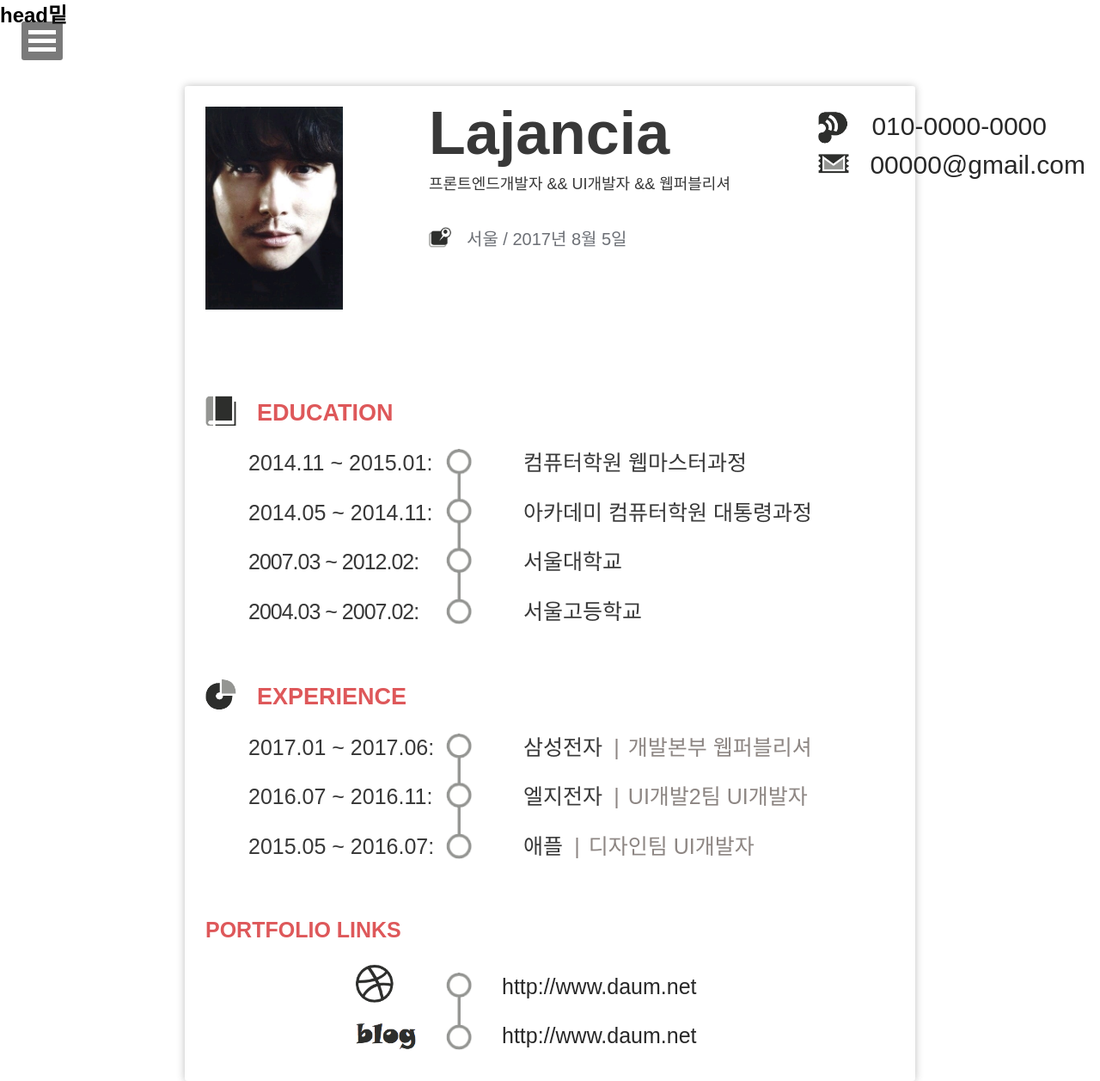
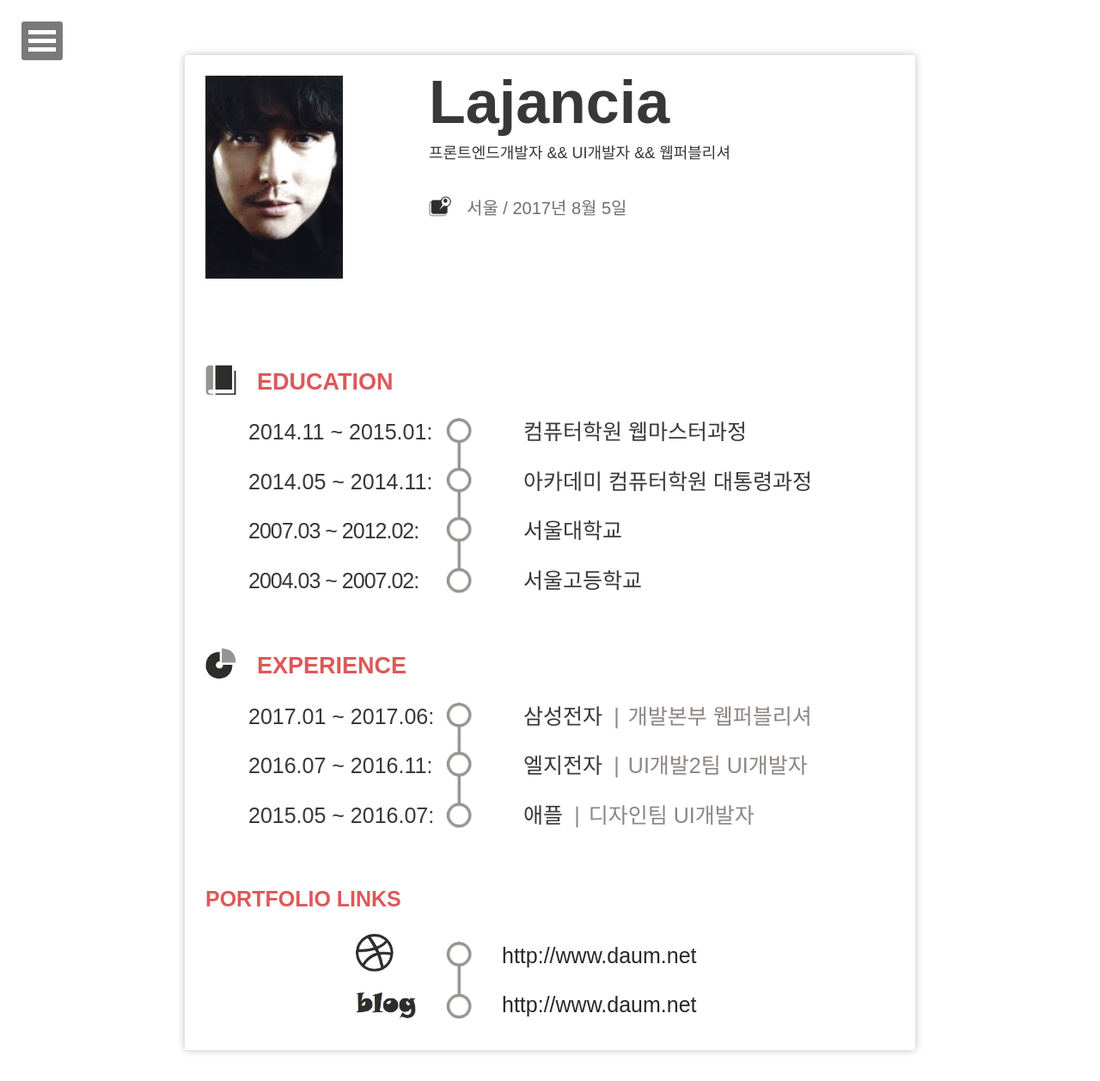
Before and after one commit to Lajancia/Lajancia.github.io, a Jekyll site: the page built from about/index.html, in a window 1280 px wide. Shown: the whole page at 86% size. Built offline with Jekyll 4.4.1, drawn with Linux system fonts in a browser that asks for light colours.

Commit message:
이력서 수정

```diff
--- a/about/index.html
+++ b/about/index.html
@@ -11,7 +11,7 @@ layout: compress
 
 <head>
     {% include head.html %}
-    <h1>head밑</h1>
+
 </head>
 
 <body>
@@ -39,14 +39,6 @@ layout: compress
                                 <p class="birth"><span class="ico_s icon_ico_location">생일</span><span class="txt_s">서울 /
                                         2017년 8월 5일</span></p>
                             </div>
-                        </div>
-                        <div class="box_contact">
-                            <ul>
-                                <li><span class="ico_s icon_ico_phone">연락처</span><a href="tel:010-0000-0000"
-                                        class="link_phone"><span class="txt_s">010-0000-0000</span></a></li>
-                                <li><span class="ico_s icon_ico_email">이메일</span><a href="mailto:00000@gmail.com"
-                                        class="link_email"><span class="txt_s">00000@gmail.com</span></a></li>
-                            </ul>
                         </div>
                     </div>
                     <div class="area_edu">
```
Also changed, not shown: about/css/default.min.css.
